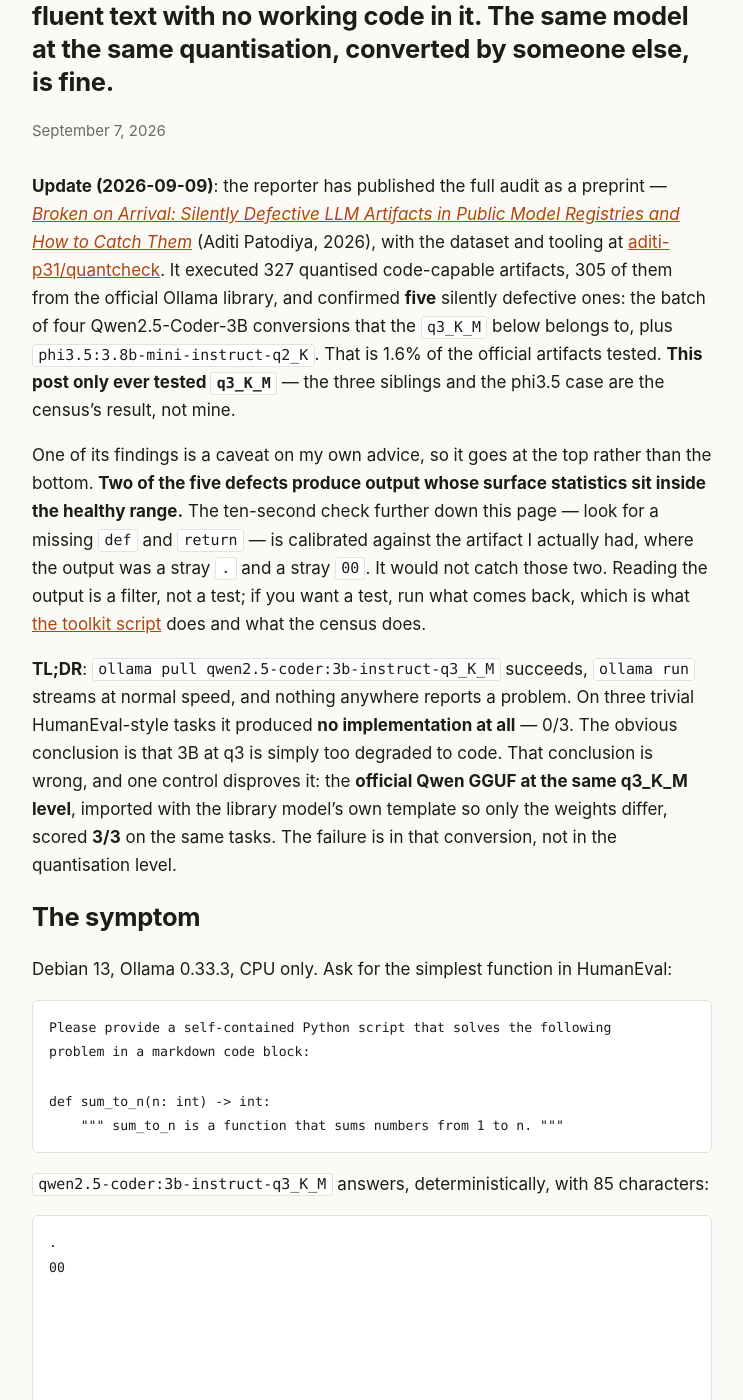
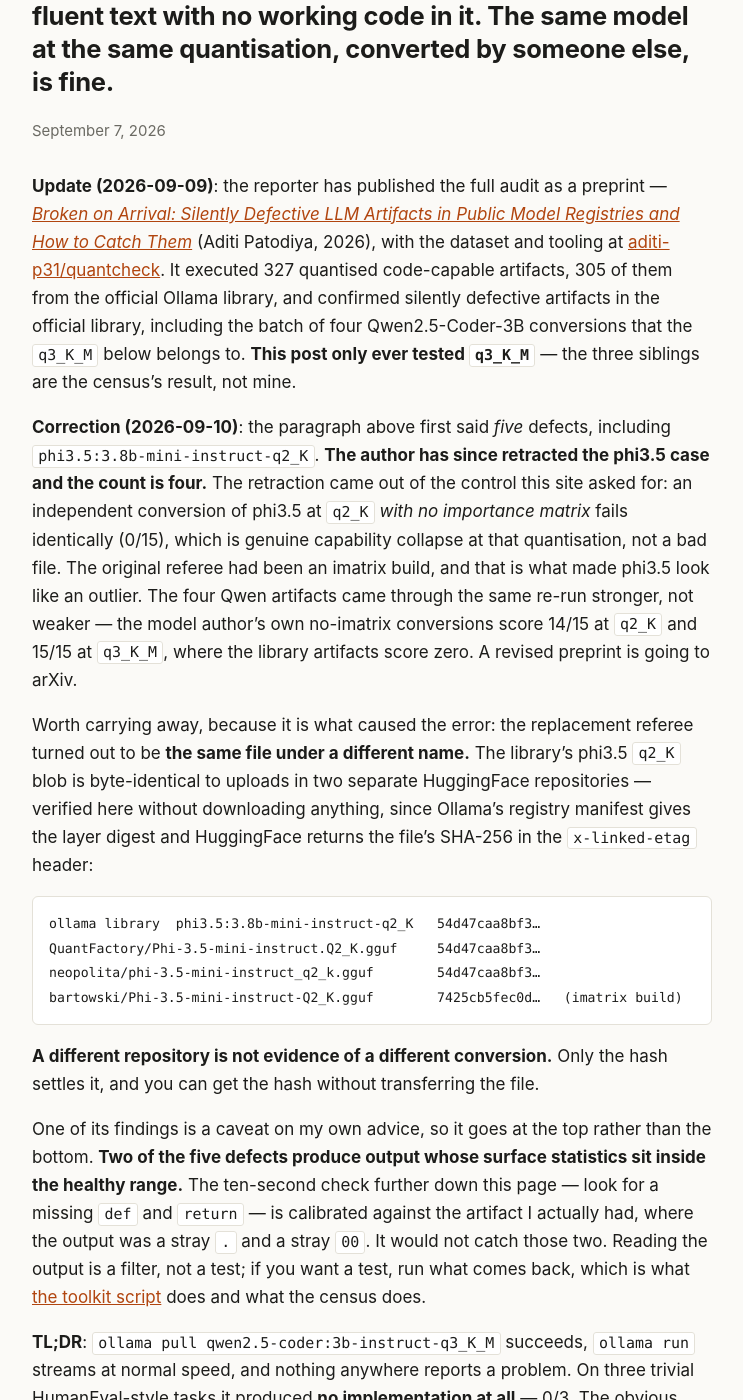
Before and after one commit to mitoyosh/homelab-postmortem, a Jekyll site: the page built from _posts/2026-09-07-ollama-library-quant-is-broken-not-the-quant-level.md, in a window 1280 px wide and 1400 px high, scrolled down 308 px. Shown: the whole window, without its empty margins (268-1011 px from the left). Built offline with Jekyll 4.4.1, drawn with Linux system fonts in a browser that asks for light colours.

Commit message:
Ollama quant post: correct five defects to four, phi3.5 retracted upstream
The author retracted the phi3.5 case after re-running with a no-imatrix
referee: an independent conversion fails identically, so that one is
genuine capability collapse at q2_K, not a bad file. The four Qwen
artifacts came through the same re-run stronger. Adds the three-way blob
identity, verified here by hash without downloading.

Co-Authored-By: Claude Opus 5 <noreply@anthropic.com>

````diff
--- a/_posts/2026-09-07-ollama-library-quant-is-broken-not-the-quant-level.md
+++ b/_posts/2026-09-07-ollama-library-quant-is-broken-not-the-quant-level.md
@@ -12,11 +12,39 @@ Registries and How to Catch Them*](https://arxiv.org/abs/2609.05881) (Aditi
 Patodiya, 2026), with the dataset and tooling at
 [aditi-p31/quantcheck](https://github.com/aditi-p31/quantcheck). It executed 327
 quantised code-capable artifacts, 305 of them from the official Ollama library,
-and confirmed **five** silently defective ones: the batch of four
-Qwen2.5-Coder-3B conversions that the `q3_K_M` below belongs to, plus
-`phi3.5:3.8b-mini-instruct-q2_K`. That is 1.6% of the official artifacts tested.
-**This post only ever tested `q3_K_M`** — the three siblings and the phi3.5 case
-are the census's result, not mine.
+and confirmed silently defective artifacts in the official library, including
+the batch of four Qwen2.5-Coder-3B conversions that the `q3_K_M` below belongs
+to. **This post only ever tested `q3_K_M`** — the three siblings are the
+census's result, not mine.
+
+**Correction (2026-09-10)**: the paragraph above first said *five* defects,
+including `phi3.5:3.8b-mini-instruct-q2_K`. **The author has since retracted the
+phi3.5 case and the count is four.** The retraction came out of the control this
+site asked for: an independent conversion of phi3.5 at `q2_K` *with no
+importance matrix* fails identically (0/15), which is genuine capability
+collapse at that quantisation, not a bad file. The original referee had been an
+imatrix build, and that is what made phi3.5 look like an outlier. The four
+Qwen artifacts came through the same re-run stronger, not weaker — the model
+author's own no-imatrix conversions score 14/15 at `q2_K` and 15/15 at
+`q3_K_M`, where the library artifacts score zero. A revised preprint is going
+to arXiv.
+
+Worth carrying away, because it is what caused the error: the replacement
+referee turned out to be **the same file under a different name.** The library's
+phi3.5 `q2_K` blob is byte-identical to uploads in two separate HuggingFace
+repositories — verified here without downloading anything, since Ollama's
+registry manifest gives the layer digest and HuggingFace returns the file's
+SHA-256 in the `x-linked-etag` header:
+
+```
+ollama library  phi3.5:3.8b-mini-instruct-q2_K   54d47caa8bf3…
+QuantFactory/Phi-3.5-mini-instruct.Q2_K.gguf     54d47caa8bf3…
+neopolita/phi-3.5-mini-instruct_q2_k.gguf        54d47caa8bf3…
+bartowski/Phi-3.5-mini-instruct-Q2_K.gguf        7425cb5fec0d…   (imatrix build)
+```
+
+**A different repository is not evidence of a different conversion.** Only the
+hash settles it, and you can get the hash without transferring the file.
 
 One of its findings is a caveat on my own advice, so it goes at the top rather
 than the bottom. **Two of the five defects produce output whose surface
````
